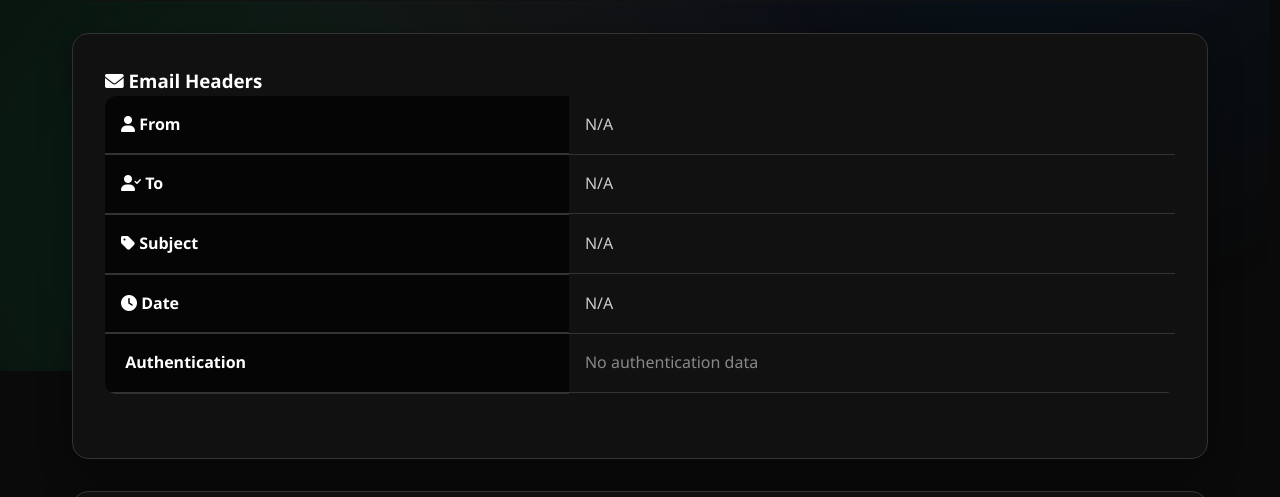
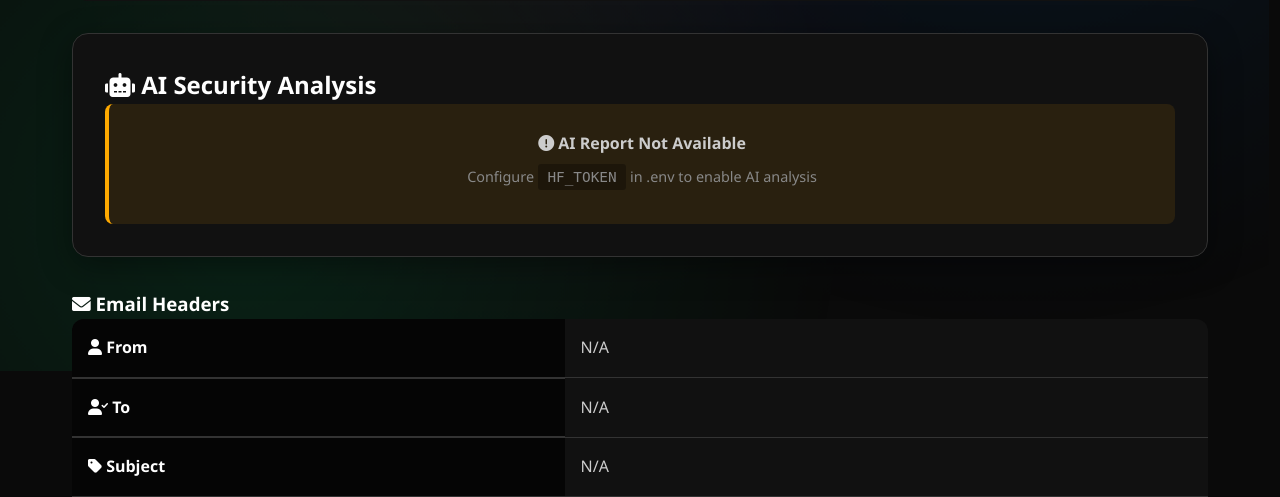
Before and after one commit to useru1k/email-analysis, a Python web app: template app/templates/result.html in a window 1280 px wide. Shown: the part 423-920 px from the top of the page. Run offline with Jinja, Linux system fonts and the light colour scheme; the template is opened without the code that fills it, so the values that code supplies are empty.

Commit message:
update ai summary ui

```diff
--- a/app/templates/result.html
+++ b/app/templates/result.html
@@ -51,8 +51,39 @@
             </div>
         </div>
 
-        <!-- Email Headers -->
-        <div class="card fade-in slide-in-left">
+        <!-- AI-Powered Security Report -->
+        {% if result.ai_report %}
+        <div class="card fade-in slide-in-left ai-report-card">
+            <div class="ai-report-header">
+                <div>
+                    <h2><i class="fas fa-robot"></i> AI Security Analysis</h2>
+                    <span class="ai-badge">LLM-Generated Report</span>
+                </div>
+            </div>
+            <div class="ai-report-content">
+                <pre style="white-space: pre-wrap; word-wrap: break-word; font-family: 'Segoe UI', Tahoma, Geneva, Verdana, sans-serif; font-size: 0.95rem; line-height: 1.7; background: transparent; padding: 0; border: none; color: var(--text-secondary); margin: 0;">{{ result.ai_report }}</pre>
+            </div>
+            <div class="ai-report-footer">
+                <small class="text-muted">
+                    <i class="fas fa-shield-check"></i> AI-powered analysis • Always verify critical findings manually
+                </small>
+            </div>
+        </div>
+        {% else %}
+        <div class="card fade-in slide-in-left ai-report-card ai-unavailable">
+            <h2><i class="fas fa-robot"></i> AI Security Analysis</h2>
+            <div style="background: rgba(255,170,0,0.1); padding: 1.2rem; border-radius: 8px; border-left: 4px solid var(--warning-color); text-align: center;">
+                <p style="margin: 0.5rem 0; color: var(--text-secondary);">
+                    <i class="fas fa-exclamation-circle"></i> <strong>AI Report Not Available</strong>
+                </p>
+                <p class="text-muted" style="margin: 0.5rem 0 1rem 0; font-size: 0.9rem;">
+                    Configure <code style="background: rgba(0,0,0,0.3); padding: 0.3rem 0.6rem; border-radius: 3px;">HF_TOKEN</code> in .env to enable AI analysis
+                </p>
+            </div>
+        </div>
+        {% endif %}
+
+
             <h3><i class="fas fa-envelope"></i> Email Headers</h3>
             <div class="data-table">
                 <table>
```
